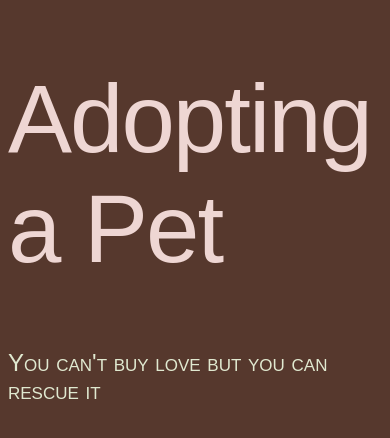
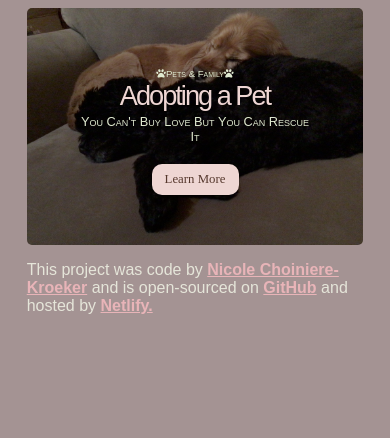
Before and after one commit to nchoin/animal-rescue-nck, a plain HTML site: page index.html in a window 390 px wide. Drawn offline with Linux system fonts and the light colour scheme; a web font is replaced by a local one.

Commit message:
added some css and imaged for header

```diff
--- a/index.html
+++ b/index.html
@@ -22,8 +22,23 @@
   </head>
 
   <body>
+   <div class="page-container">
+    <header class="hero">
+    <h3><i class="fa-solid fa-paw"></i>Pets & Family<i class="fa-solid fa-paw"></i></h3>
 <h1>Adopting a Pet</h1>
-<h2>You can't buy love but you can rescue it</h2>
+<h2>You Can't Buy Love But You Can Rescue It</h2>
+<a href="#">Learn More</a>
+</header>
+<main>
 
+</main>
+<footer>
+   <p class="about-footer">
+         This project was code by <a href="https://github.com/nchoin" target="_blank"   class="about-footer"title="link to Git Hub Profile">Nicole Choiniere-Kroeker</a>
+         and is open-sourced on <a href="https://github.com/nchoin/animal-rescue-nck" target="_blank" title="link to repo on Git Hub" class="about-footer">GitHub</a>
+          and hosted by <a href="https://adopt-a-pet-nck.netlify.app" target="_blank" title="link to deployed site" class="about-footer">Netlify.</a>
+       </p>
+</footer>
+</div>
   </body>
 </html>
--- a/src/styles.css
+++ b/src/styles.css
@@ -20,16 +20,35 @@ font-family: "Karla", sans-serif; 200 - 800
   --lt-green:#E0E9D0;
 }
 body {
-  background: var(--dk-brown);
+  background: var(--lt-brown);
+
 }
+.page-container{
+    max-width:90%;
+    margin:0 auto;
+}
+header{
+    text-align: center;
+    padding:50px;
+}
+.hero{
+    background-image: linear-gradient(rgba(0,0,0,0.4),rgba(0,0,0,0.5)), url("/images/lr-snuggle.jpeg");
+    background-size: cover;
+    background-position: center;
+    background-repeat: no-repeat;
+    /* padding: 60px; */
+
+    border-radius: 5px;
+}
+
 h1 {
   /* font-family: "Unica One", sans-serif; */
   font-family: "Fredericka the Great", sans-serif;
   font-weight: 400;
-  font-size: 6em;
-  /* font-variant-caps: small-caps;  */
+  font-size: 3em;
   letter-spacing: -2px;
   color: var(--lt-pink);
+  margin:1px 0;
 }
 h2 {
   font-family: "arsenal", sans-serif;
@@ -37,5 +56,67 @@ h2 {
   font-size: 1.5em;
   color: var(--lt-green);
   font-variant-caps: small-caps;
+  margin: 2px 0;
 }
-/* font-variant-caps: small-caps; */
+h3{
+      font-family: "arsenal", sans-serif;
+  font-weight: 400;
+  font-size: 1.5em;
+  color: var(--lt-green);
+  font-variant-caps: small-caps;
+  margin: 10px 0 0;
+
+
+}
+header a{
+    color: var(--dk-brown);
+    background: var(--lt-pink);
+    padding:10px 15px;
+    border-radius: 10px;
+   margin: 20px auto 0;
+   display:block;
+   max-width: 100px;
+   text-decoration: none;
+
+}
+p{
+    font-family: "arsenal", sans-serif;
+    color:var(--putty)
+}
+p a{
+    color: var(--pink);
+    font-weight: 600;
+}
+
+
+ @media screen and (max-width: 775px) {
+    h1{
+      font-size: 2em;
+    }
+    h2{
+        font-size: 1em;
+    }
+    h3{
+        font-size: .6em;
+    }
+  }
+ @media screen and (max-width: 400px) {
+    h1{
+      font-size: 1.7em;
+    }
+    h2{
+        font-size: .8em;
+    }
+    h3{
+        font-size: .6em;
+    }
+    header a{
+   font-size: .8em;
+    padding:8px 6px;
+    border-radius: 10px;
+   margin: 20px auto 0;
+   display:block;
+   max-width: 75px;
+
+}
+  }
```
Also changed, not shown: 2 other files.
